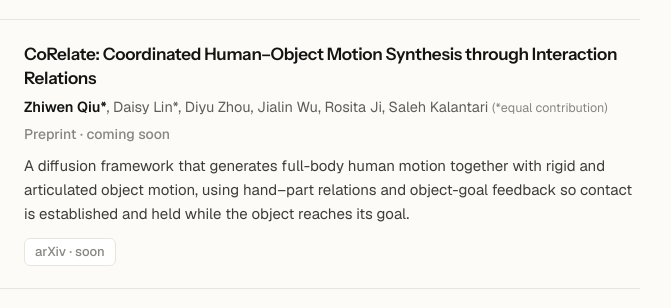
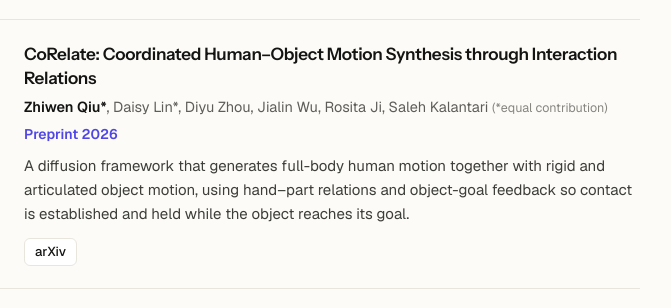
Before and after one commit to calvinzqiu/calvinzqiu.com, a plain HTML site: page index.html in a window 1280 px wide. Shown: the part 1160-1468 px from the top of the page, 466-1137 px from the left. Drawn offline with nearby package versions, Linux system fonts and the light colour scheme.

Commit message:
Link the CoRelate arXiv paper
Co-Authored-By: Claude Opus 5.5 <noreply@anthropic.com>

```diff
--- a/index.html
+++ b/index.html
@@ -76,9 +76,9 @@
       <div>
         <h3>CoRelate: Coordinated Human–Object Motion Synthesis through Interaction Relations</h3>
         <p class="authors"><b>Zhiwen Qiu*</b>, Daisy Lin*, Diyu Zhou, Jialin Wu, Rosita Ji, Saleh Kalantari <span class="eq">(*equal contribution)</span></p>
-        <p class="venue wip">Preprint · coming soon</p>
+        <p class="venue">Preprint 2026</p>
         <p class="sum">A diffusion framework that generates full-body human motion together with rigid and articulated object motion, using hand–part relations and object-goal feedback so contact is established and held while the object reaches its goal.</p>
-        <div class="pills"><span class="pill off">arXiv · soon</span></div>
+        <div class="pills"><a class="pill" href="https://arxiv.org/abs/2611.25166" target="_blank" rel="noopener">arXiv</a></div>
       </div>
     </article>
 
```
